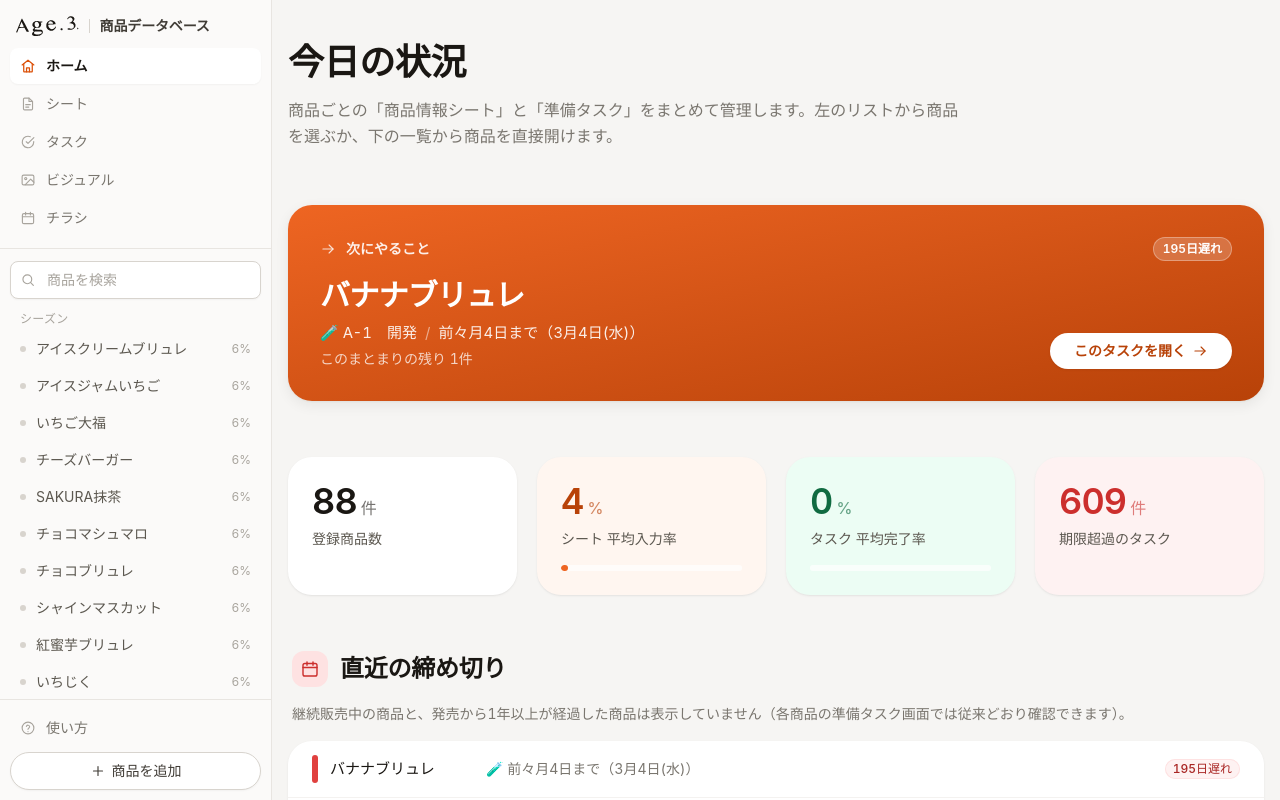
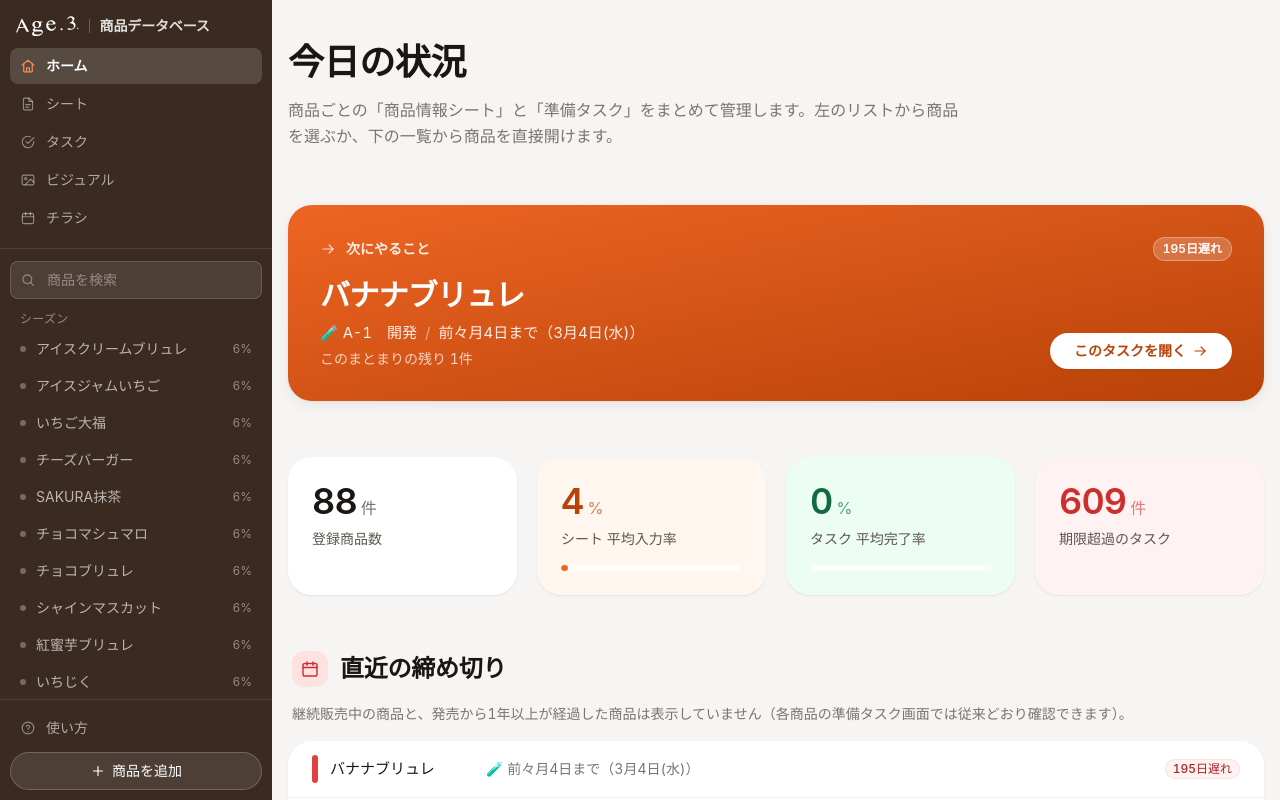
Before and after one commit to klobal001-glitch/age3-shinshohin-tool, a Next.js app: page / in a window 1280 px wide. Built offline with nearby package versions, Linux system fonts and the light colour scheme; no server answers; the database is empty.

Commit message:
左の帯をこげ茶にする

```diff
--- a/src/components/Sidebar.tsx
+++ b/src/components/Sidebar.tsx
@@ -9,7 +9,7 @@ import { TabKey } from "./Header";
 import Age3Logo from "@/components/Age3Logo";
 import Icon, { IconName } from "@/components/Icon";
 import { GENRE_ORDER, genreLabel } from "./ProductSwitcher";
-import { btn, eyebrow, field, focusRing, rowSelect } from "@/lib/ui";
+import { btn, focusRing, rowSelect } from "@/lib/ui";
 
 /* ラベルはスマホ下端のタブと同じ言葉にして、どちらで使っても迷わないようにする */
 const NAV: { key: TabKey; icon: IconName; label: string }[] = [
@@ -24,11 +24,21 @@ const NAV: { key: TabKey; icon: IconName; label: string }[] = [
     （シーズンは発売日だけで並べる。下の sort を参照） */
 const SALE_RANK: Record<SaleStatus, number> = { active: 0, ended: 1, retired: 2 };
 
+/**
+ * 入力率の丸。こげ茶の地に載るので、明るい側の色を使う。
+ * 意味は他の画面と同じ（緑＝進んでいる／橙＝途中／灰＝ほぼ空）。
+ */
 function fillDotColor(pct: number) {
-  if (pct >= 70) return "bg-emerald-500";
-  if (pct >= 30) return "bg-amber-500";
-  return "bg-stone-300";
+  if (pct >= 70) return "bg-emerald-400";
+  if (pct >= 30) return "bg-amber-400";
+  return "bg-white/30";
 }
+
+/** こげ茶の地に載る入力欄。白い箱をそのまま置くと、そこだけ明るく浮いてしまう */
+const darkField =
+  "w-full min-h-11 rounded-lg border border-white/15 bg-white/10 px-3 py-2 text-sm text-white " +
+  "shadow-xs transition placeholder:text-white/40 hover:border-white/30 md:min-h-0 " +
+  "focus:outline-none focus-visible:ring-2 focus-visible:ring-amber-400/50";
 
 export default function Sidebar({
   app,
@@ -99,11 +109,14 @@ export default function Sidebar({
   };
 
   return (
-    <aside className="hidden w-[17rem] shrink-0 flex-col border-r border-stone-200 bg-rail md:flex">
+    /* 左の帯はこげ茶（2026年9月15日・松尾さんの指定）。
+       地が暗いので、この中の文字・線・入力欄はすべて白側の色にしてある。
+       色そのものは globals.css の --color-sidebar。 */
+    <aside className="hidden w-[17rem] shrink-0 flex-col bg-sidebar md:flex">
       <div className="flex items-center gap-2.5 px-4 pb-3 pt-4">
-        <Age3Logo className="h-5 w-auto shrink-0 text-stone-900" />
-        <span aria-hidden className="h-3.5 w-px bg-stone-300" />
-        <h1 className="truncate text-sm font-semibold text-stone-700">商品データベース</h1>
+        <Age3Logo className="h-5 w-auto shrink-0 text-white" />
+        <span aria-hidden className="h-3.5 w-px bg-white/25" />
+        <h1 className="truncate text-sm font-semibold text-white/85">商品データベース</h1>
       </div>
 
       <nav className="space-y-0.5 px-2.5 pb-3">
@@ -116,13 +129,13 @@ export default function Sidebar({
               aria-current={on ? "page" : undefined}
               className={`flex w-full items-center gap-2.5 rounded-lg px-2.5 py-2 text-sm transition ${focusRing} ${
                 on
-                  ? "bg-white font-semibold text-stone-900 shadow-xs"
-                  : "font-medium text-stone-500 hover:bg-stone-100 hover:text-stone-800"
+                  ? "bg-white/15 font-semibold text-white"
+                  : "font-medium text-white/60 hover:bg-white/10 hover:text-white"
               }`}
             >
               <Icon
                 name={t.icon}
-                className={`h-4 w-4 ${on ? "text-amber-600" : "text-stone-400"}`}
+                className={`h-4 w-4 ${on ? "text-amber-400" : "text-white/45"}`}
                 strokeWidth={on ? 1.9 : 1.7}
               />
               {t.label}
@@ -131,14 +144,14 @@ export default function Sidebar({
         })}
       </nav>
 
-      <div className="border-t border-stone-200 px-2.5 pb-2 pt-3">
+      <div className="border-t border-white/10 px-2.5 pb-2 pt-3">
         <div className="relative">
           <Icon
             name="search"
-            className="pointer-events-none absolute left-2.5 top-1/2 h-4 w-4 -translate-y-1/2 text-stone-400"
+            className="pointer-events-none absolute left-2.5 top-1/2 h-4 w-4 -translate-y-1/2 text-white/40"
           />
           <input
-            className={`${field} pl-9`}
+            className={`${darkField} pl-9`}
             placeholder="商品を検索"
             value={query}
             onChange={(e) => setQuery(e.target.value)}
@@ -148,11 +161,13 @@ export default function Sidebar({
 
       <div className="min-h-0 flex-1 overflow-y-auto px-2.5 pb-2">
         {grouped.length === 0 && (
-          <p className="px-1 py-4 text-xs text-stone-400">該当する商品がありません。</p>
+          <p className="px-1 py-4 text-xs text-white/45">該当する商品がありません。</p>
         )}
         {grouped.map(({ genre, items }) => (
           <div key={genre ?? "none"} className="mb-3">
-            <div className={`mb-1 px-2.5 pt-1 ${eyebrow}`}>{genreLabel(genre)}</div>
+            <div className="mb-1 px-2.5 pt-1 text-xs font-medium tracking-wide text-white/45">
+              {genreLabel(genre)}
+            </div>
             <ul className="space-y-px">
               {items.map((p) => {
                 const info = getInfo(p.id);
@@ -165,20 +180,20 @@ export default function Sidebar({
                   <li key={p.id}>
                     <button
                       onClick={() => setSelectedId(p.id)}
-                      className={rowSelect(active, off && !active ? "text-stone-400" : "")}
+                      className={rowSelect(active, off && !active ? "text-white/40" : "", "dark")}
                     >
                       <span
                         className={`h-1.5 w-1.5 shrink-0 rounded-full ${
-                          off ? "bg-stone-300" : fillDotColor(pct)
+                          off ? "bg-white/25" : fillDotColor(pct)
                         }`}
                       />
                       <span className="min-w-0 flex-1 truncate">{p.name}</span>
                       {off ? (
-                        <span className="shrink-0 rounded-full bg-stone-200 px-1.5 py-0.5 text-xs font-medium text-stone-500">
+                        <span className="shrink-0 rounded-full bg-white/15 px-1.5 py-0.5 text-xs font-medium text-white/70">
                           {SALE_STATUS_LABEL[status]}
                         </span>
                       ) : (
-                        <span className="shrink-0 text-xs text-stone-400 tabular-nums">{pct}%</span>
+                        <span className="shrink-0 text-xs text-white/45 tabular-nums">{pct}%</span>
                       )}
                     </button>
                   </li>
@@ -189,18 +204,18 @@ export default function Sidebar({
         ))}
       </div>
 
-      <div className="border-t border-stone-200 p-2.5">
+      <div className="border-t border-white/10 p-2.5">
         <button
           onClick={() => onChangeTab("help")}
           className={`mb-1.5 flex w-full items-center gap-2.5 rounded-lg px-2.5 py-2 text-sm font-medium transition ${focusRing} ${
             activeTab === "help"
-              ? "bg-white text-stone-900 shadow-xs"
-              : "text-stone-500 hover:bg-stone-100 hover:text-stone-800"
+              ? "bg-white/15 text-white"
+              : "text-white/60 hover:bg-white/10 hover:text-white"
           }`}
         >
           <Icon
             name="help"
-            className={`h-4 w-4 ${activeTab === "help" ? "text-amber-600" : "text-stone-400"}`}
+            className={`h-4 w-4 ${activeTab === "help" ? "text-amber-400" : "text-white/45"}`}
           />
           使い方
         </button>
@@ -208,7 +223,7 @@ export default function Sidebar({
           <div className="flex items-center gap-2">
             <input
               autoFocus
-              className={`${field} flex-1`}
+              className={`${darkField} flex-1`}
               placeholder="新しい商品名"
               value={newName}
               onChange={(e) => setNewName(e.target.value)}
@@ -222,7 +237,10 @@ export default function Sidebar({
             </button>
           </div>
         ) : (
-          <button className={`${btn("secondary")} w-full`} onClick={() => setAdding(true)}>
+          <button
+            className={`inline-flex min-h-11 w-full items-center justify-center gap-1.5 rounded-full border border-white/20 bg-white/10 px-4 py-2 text-sm font-medium text-white transition hover:bg-white/20 md:min-h-0 ${focusRing}`}
+            onClick={() => setAdding(true)}
+          >
             <Icon name="plus" className="h-4 w-4" />
             商品を追加
           </button>
```
